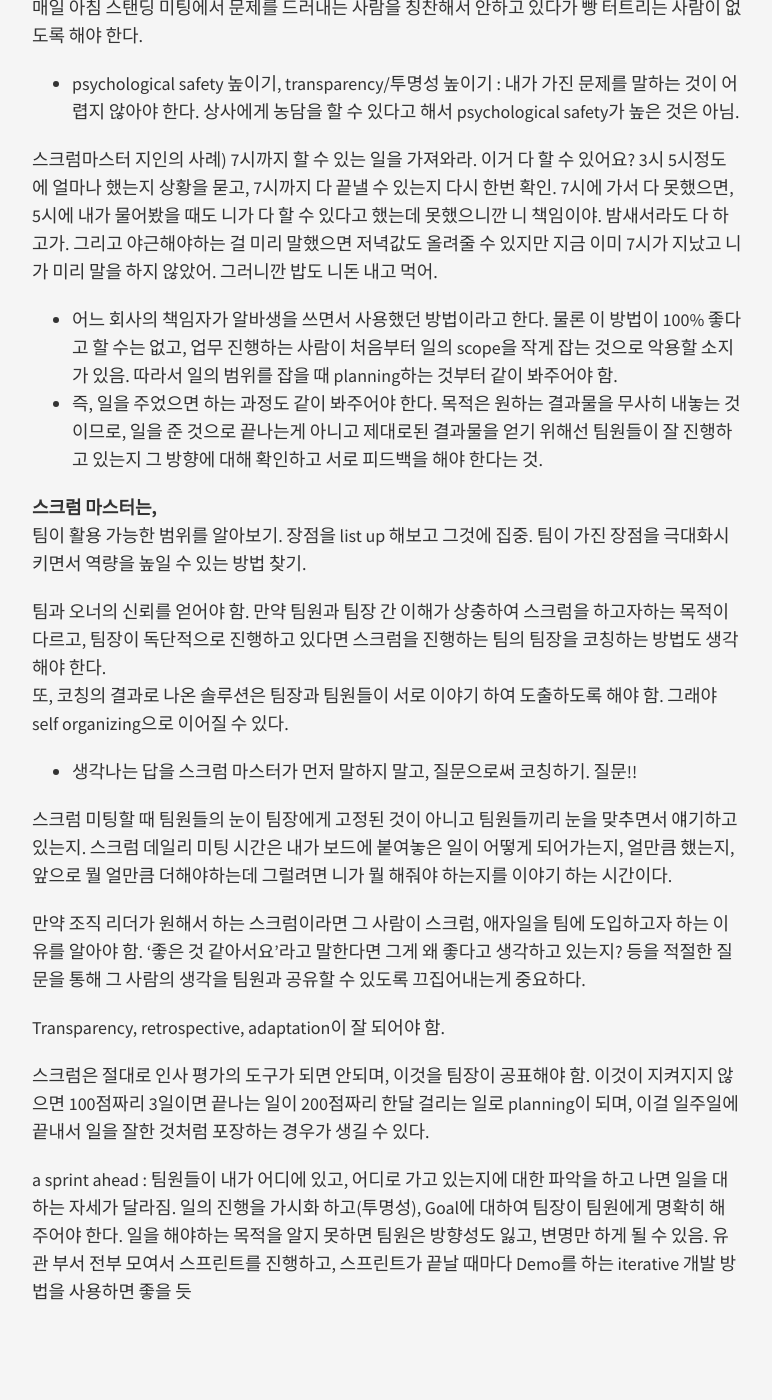
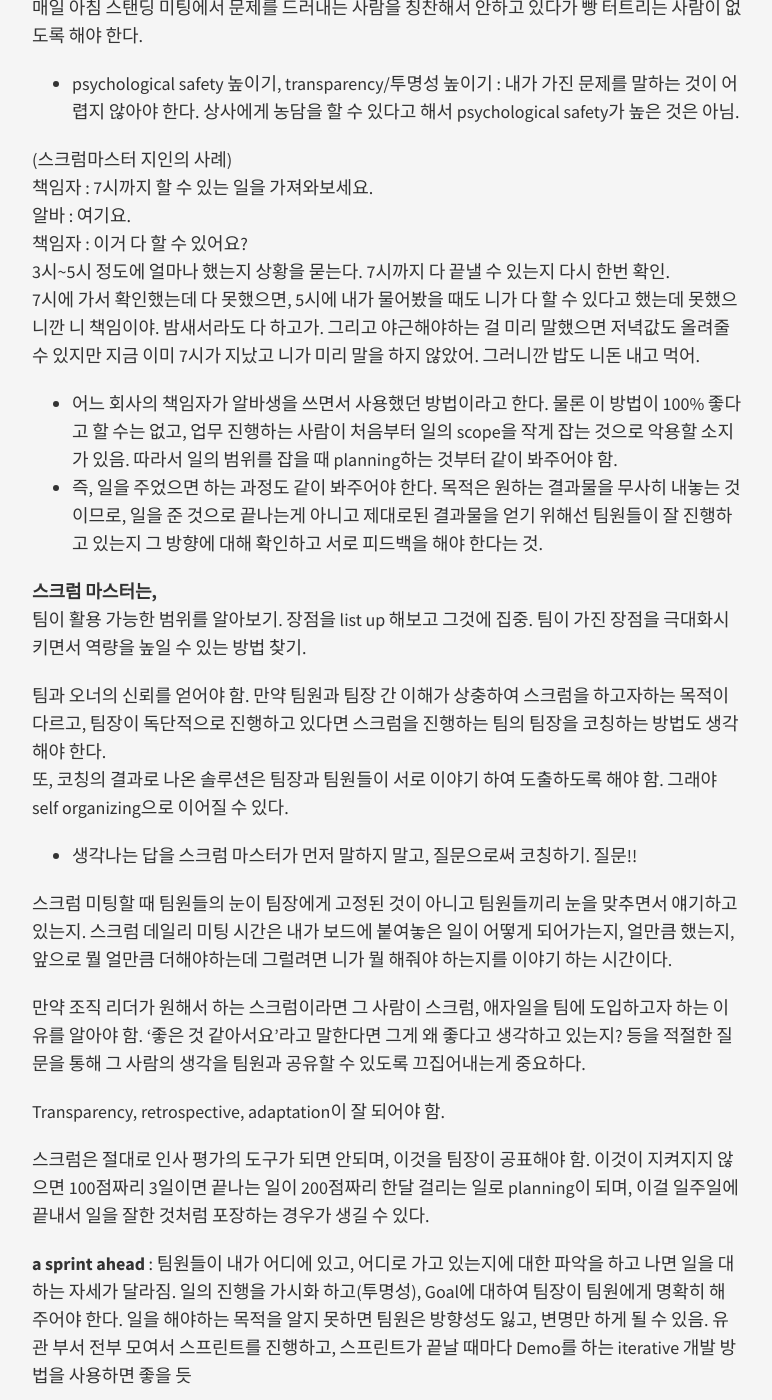
Before and after one commit to midaeng/articles, a Jekyll site: the page built from _posts/2013-06-03-scrum-focus-the-team.md, in a window 1280 px wide and 1400 px high, scrolled down 266 px. Shown: the whole window, without its empty margins (253-1025 px from the left). Built offline with Jekyll 4.4.1, drawn with Linux system fonts in a browser that asks for light colours; nearby versions of some CDN libraries; Markdown is read by kramdown in place of the engine named in the settings.

Commit message:
modified scrum posts

```diff
--- a/_posts/2013-06-03-scrum-focus-the-team.md
+++ b/_posts/2013-06-03-scrum-focus-the-team.md
@@ -5,11 +5,19 @@ title: "스크럼 - 팀에 집중하기"
 
 **팀원은, 문제를 말할 수 있는 용기. 도움을 받는 능력을 갖추기.**
 매일 아침 스탠딩 미팅에서 문제를 드러내는 사람을 칭찬해서 안하고 있다가 빵 터트리는 사람이 없도록 해야 한다.
+
 - psychological safety 높이기, transparency/투명성 높이기 : 내가 가진 문제를 말하는 것이 어렵지 않아야 한다. 상사에게 농담을 할 수 있다고 해서 psychological safety가 높은 것은 아님.
 
-스크럼마스터 지인의 사례) 7시까지 할 수 있는 일을 가져와라. 이거 다 할 수 있어요? 3시 5시정도에 얼마나 했는지 상황을 묻고, 7시까지 다 끝낼 수 있는지 다시 한번 확인. 7시에 가서 다 못했으면, 5시에 내가 물어봤을 때도 니가 다 할 수 있다고 했는데 못했으니깐 니 책임이야. 밤새서라도 다 하고가. 그리고 야근해야하는 걸 미리 말했으면 저녁값도 올려줄 수 있지만 지금 이미 7시가 지났고 니가 미리 말을 하지 않았어. 그러니깐 밥도 니돈 내고 먹어.
+(스크럼마스터 지인의 사례)
+책임자 : 7시까지 할 수 있는 일을 가져와보세요.
+알바 : 여기요.
+책임자 : 이거 다 할 수 있어요?
+3시~5시 정도에 얼마나 했는지 상황을 묻는다. 7시까지 다 끝낼 수 있는지 다시 한번 확인.
+7시에 가서 확인했는데 다 못했으면, 5시에 내가 물어봤을 때도 니가 다 할 수 있다고 했는데 못했으니깐 니 책임이야. 밤새서라도 다 하고가. 그리고 야근해야하는 걸 미리 말했으면 저녁값도 올려줄 수 있지만 지금 이미 7시가 지났고 니가 미리 말을 하지 않았어. 그러니깐 밥도 니돈 내고 먹어.
+
 - 어느 회사의 책임자가 알바생을 쓰면서 사용했던 방법이라고 한다. 물론 이 방법이 100% 좋다고 할 수는 없고, 업무 진행하는 사람이 처음부터 일의 scope을 작게 잡는 것으로 악용할 소지가 있음. 따라서 일의 범위를 잡을 때 planning하는 것부터 같이 봐주어야 함.
 - 즉, 일을 주었으면 하는 과정도 같이 봐주어야 한다. 목적은 원하는 결과물을 무사히 내놓는 것이므로, 일을 준 것으로 끝나는게 아니고 제대로된 결과물을 얻기 위해선 팀원들이 잘 진행하고 있는지 그 방향에 대해 확인하고 서로 피드백을 해야 한다는 것.
+
 
 **스크럼 마스터는,**
 팀이 활용 가능한 범위를 알아보기. 장점을 list up 해보고 그것에 집중. 팀이 가진 장점을 극대화시키면서 역량을 높일 수 있는 방법 찾기.
@@ -27,4 +35,4 @@ Transparency, retrospective, adaptation이 잘 되어야 함.
 
 스크럼은 절대로 인사 평가의 도구가 되면 안되며, 이것을 팀장이 공표해야 함. 이것이 지켜지지 않으면 100점짜리 3일이면 끝나는 일이 200점짜리 한달 걸리는 일로 planning이 되며, 이걸 일주일에 끝내서 일을 잘한 것처럼 포장하는 경우가 생길 수 있다.
 
-a sprint ahead : 팀원들이 내가 어디에 있고, 어디로 가고 있는지에 대한 파악을 하고 나면 일을 대하는 자세가 달라짐. 일의 진행을 가시화 하고(투명성), Goal에 대하여 팀장이 팀원에게 명확히 해주어야 한다. 일을 해야하는 목적을 알지 못하면 팀원은 방향성도 잃고, 변명만 하게 될 수 있음. 유관 부서 전부 모여서 스프린트를 진행하고, 스프린트가 끝날 때마다 Demo를 하는 iterative 개발 방법을 사용하면 좋을 듯
+**a sprint ahead** : 팀원들이 내가 어디에 있고, 어디로 가고 있는지에 대한 파악을 하고 나면 일을 대하는 자세가 달라짐. 일의 진행을 가시화 하고(투명성), Goal에 대하여 팀장이 팀원에게 명확히 해주어야 한다. 일을 해야하는 목적을 알지 못하면 팀원은 방향성도 잃고, 변명만 하게 될 수 있음. 유관 부서 전부 모여서 스프린트를 진행하고, 스프린트가 끝날 때마다 Demo를 하는 iterative 개발 방법을 사용하면 좋을 듯
```
Also changed, not shown: _posts/2013-07-05-scrum-interrupt.md (+1 -1 lines).
